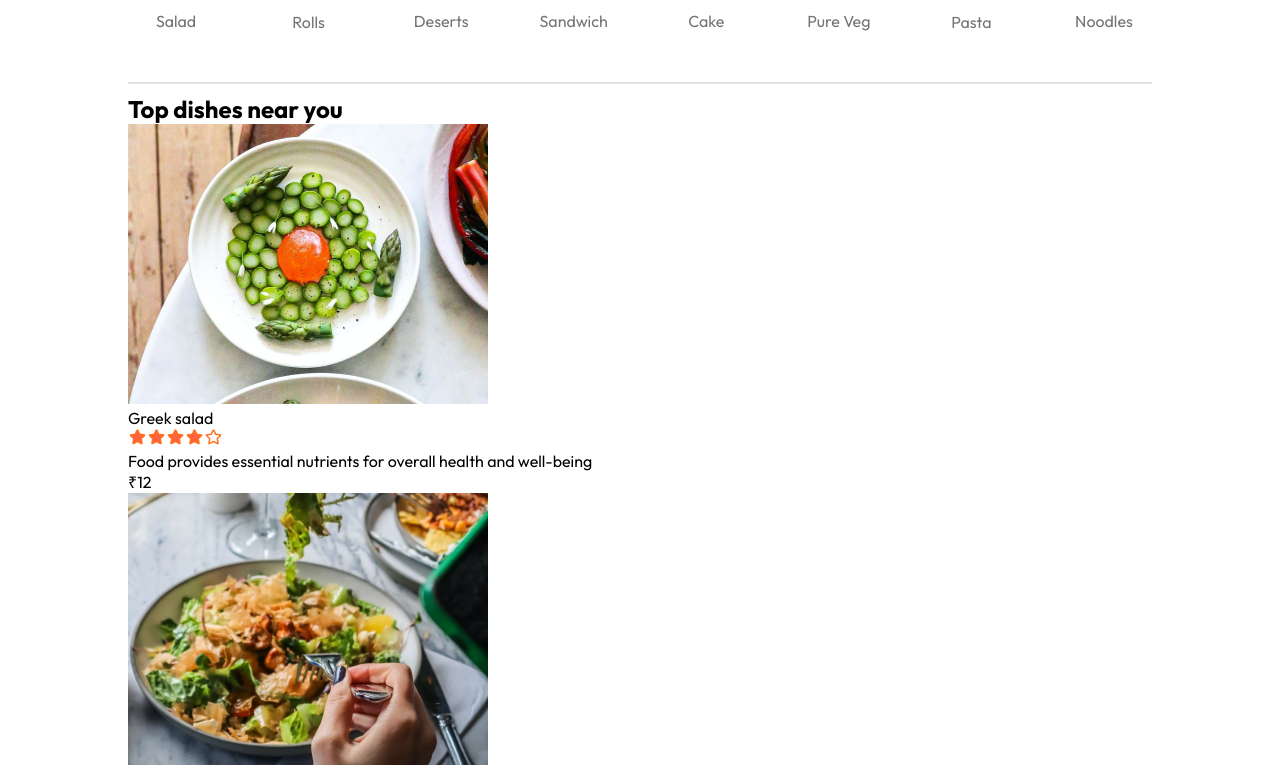
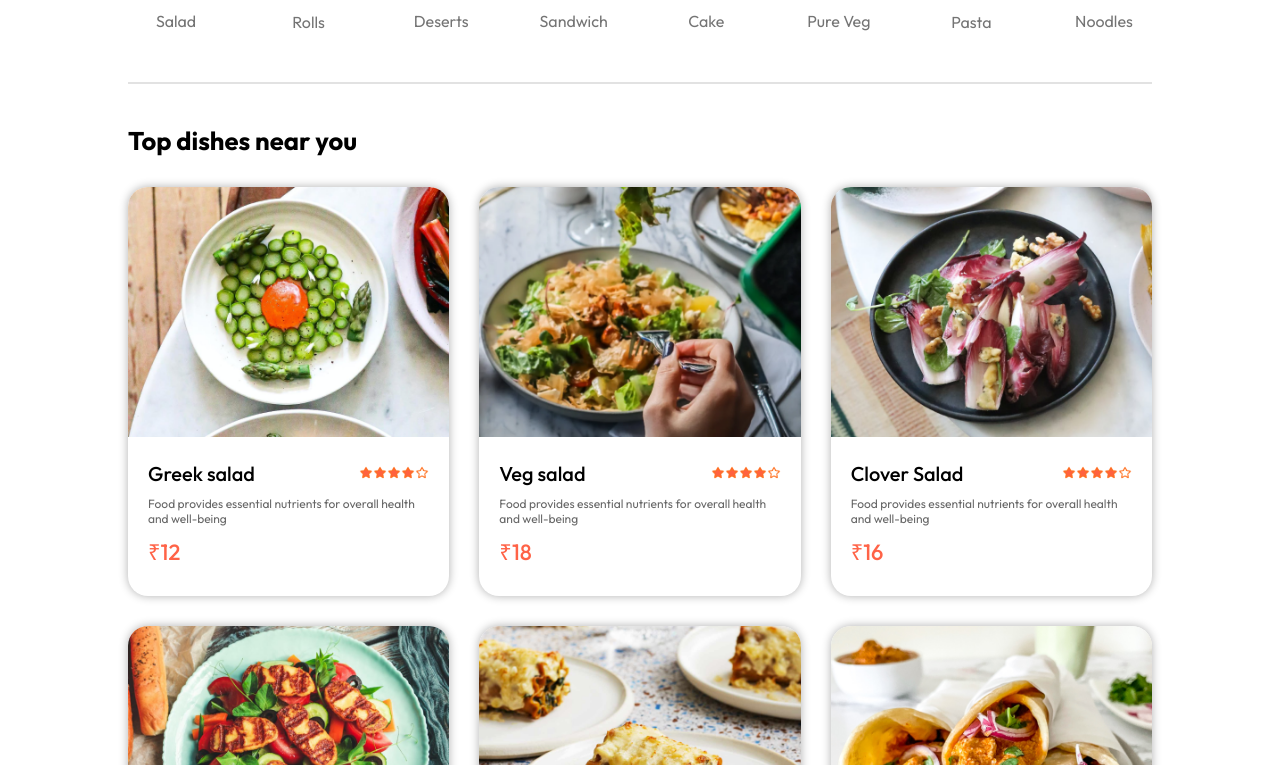
Before and after one commit to veddsavla/Palate, a React (Vite) app in the folder frontend/: page / in a window 1280 px wide. Shown: the part 895-1660 px from the top of the page. Built offline with nearby package versions, Linux system fonts and the light colour scheme.

Commit message:
fooditem-styling

```diff
--- a/frontend/src/components/FoodDisplay/FoodDisplay.css
+++ b/frontend/src/components/FoodDisplay/FoodDisplay.css
@@ -0,0 +1,15 @@
+.food-display{
+    margin-top: 30px;
+}
+
+.food-display h2{
+    font-size: max(2vw,24px);
+    font-weight: 60px;
+}
+
+.food-display-list{
+    display: grid;
+    grid-template-columns: repeat(auto-fill,minmax(240px,1fr));
+    margin-top: 30px;
+    gap: 30px;
+}
--- a/frontend/src/components/FoodItem/FoodItem.css
+++ b/frontend/src/components/FoodItem/FoodItem.css
@@ -0,0 +1,45 @@
+.food-item {
+  width: 100%;
+  margin: auto;
+  border-radius: 20px;
+  box-shadow: 0px 0px 10px #00000050;
+  transition: 0.3s;
+  animation: fadeIn;
+}
+
+.food-item-img {
+  width: 100%;
+  border-radius: 20px 20px 0px 0px;
+}
+
+.food-item-info {
+  padding: 20px;
+}
+
+.food-item-rating {
+  display: flex;
+  justify-content: space-between;
+  align-items: center;
+  margin-bottom: 10px;
+}
+
+.food-item-rating p {
+  font-size: 20px;
+  font-weight: 500;
+}
+
+.food-item-rating img {
+  width: 70px;
+}
+
+.food-item-desc {
+  color: #676767;
+  font-size: 12px;
+}
+
+.food-item-price {
+  color: tomato;
+  font-size: 22px;
+  font-weight: 500;
+  margin: 10px 0px;
+}
```
